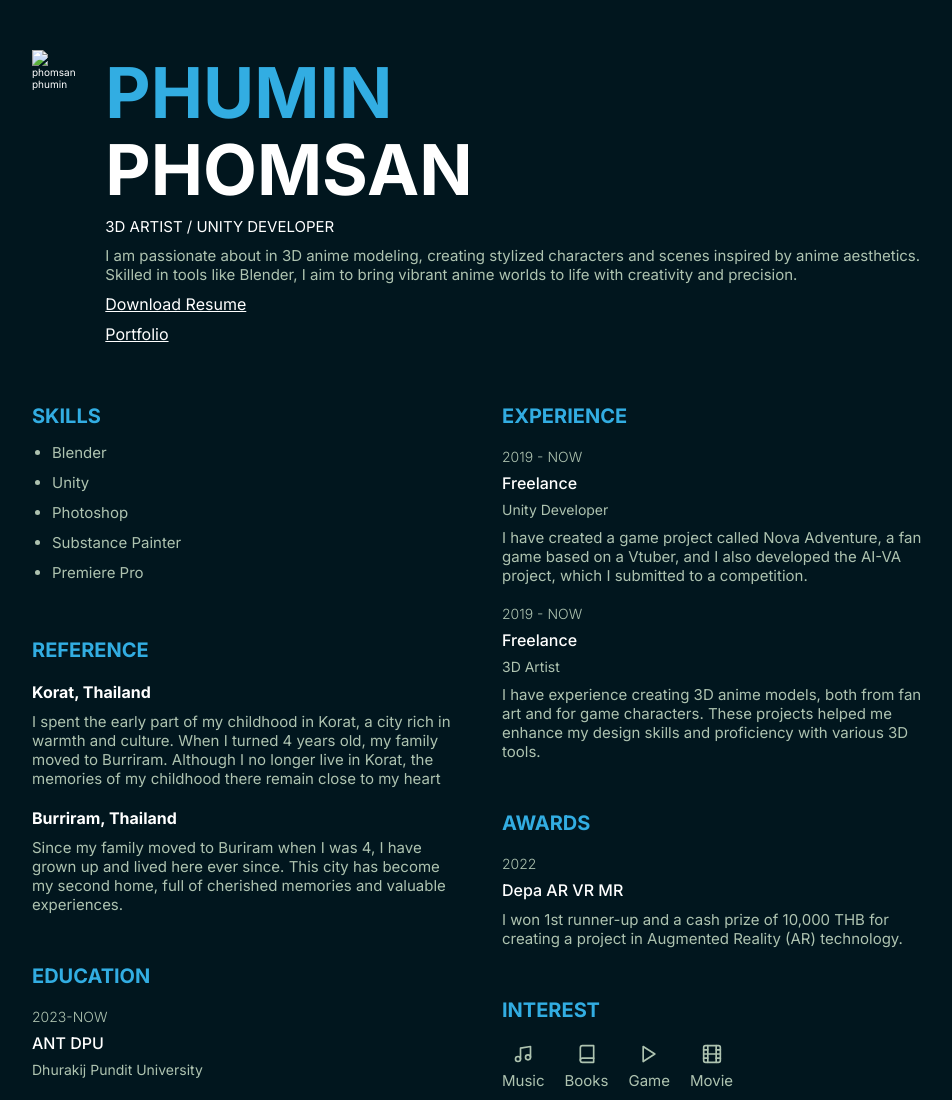
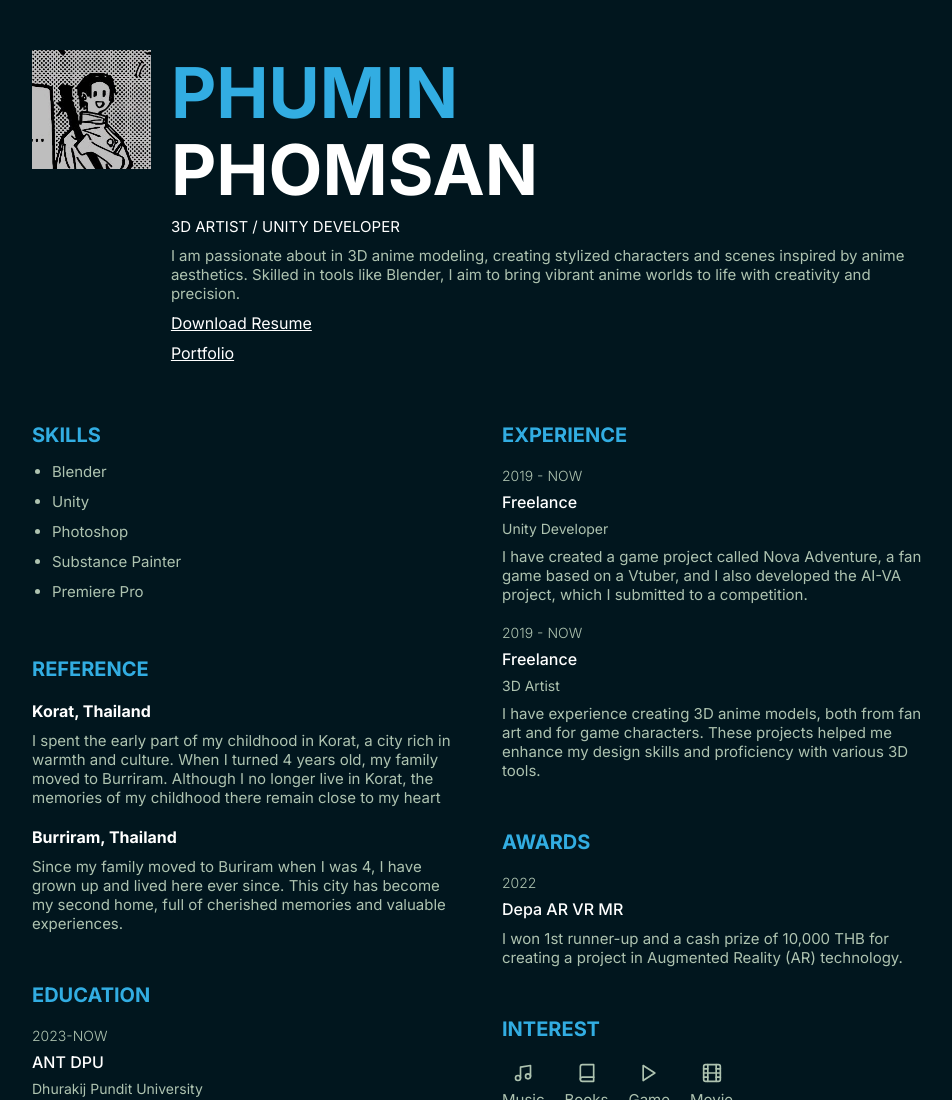
Before and after one commit to Newtaw/My_Resume, a plain HTML site: page index.html in a window 1280 px wide. Shown: the top 1100 px of the page, without its empty margins (158-1110 px from the left). Drawn offline with nearby package versions, Linux system fonts and the light colour scheme.

Commit message:
Update index.html

```diff
--- a/index.html
+++ b/index.html
@@ -15,7 +15,7 @@
     <div class="profile">
       <div class="profile_container">
         <div class="profile_profileImg">
-          <img src="./images/" alt="phomsan phumin">
+          <img src="./images/Newtaw.jpg" alt="phomsan phumin">
         </div>
         <div>
           <h1 class="profile_name">
```
